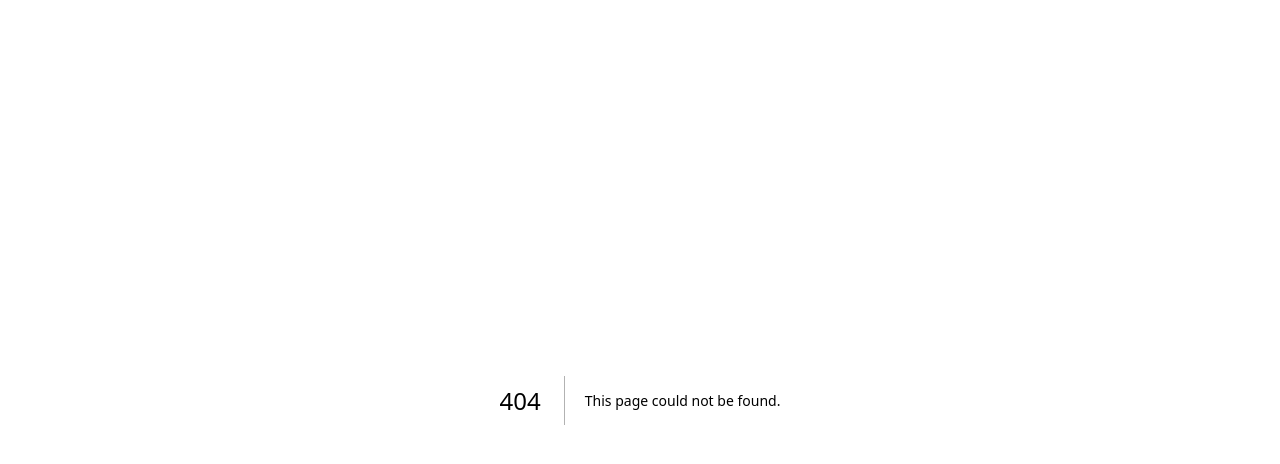
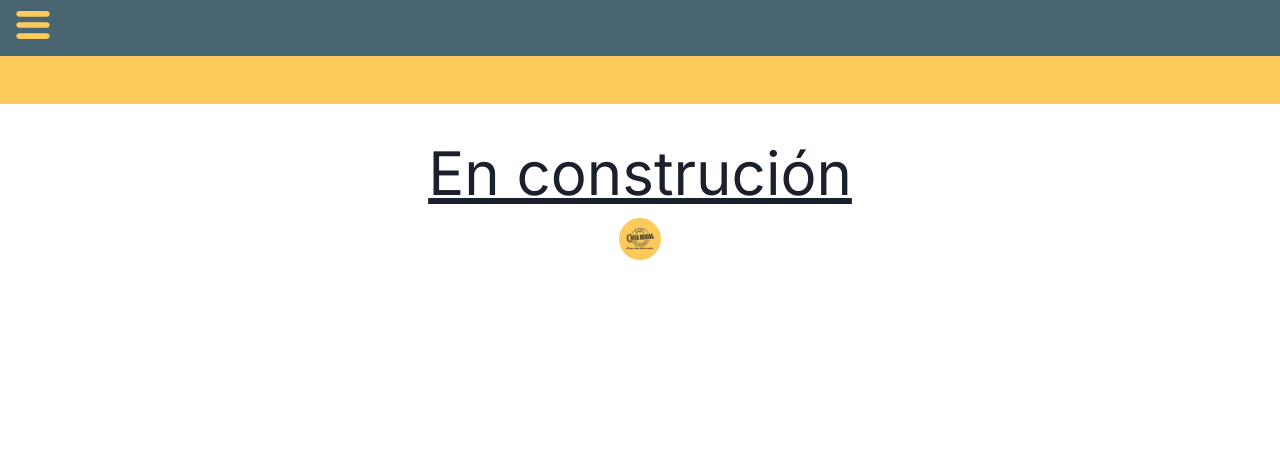
Before and after one commit to vezamx/casa-nogal-inventory-frontend, a Next.js app: page /pages/hosting in a window 1280 px wide. Before the commit this address had no page. Shown: the top 464 px of the page. Built offline with nearby package versions, Linux system fonts and the light colour scheme.

Commit message:
feat/ready for the first presentation

```diff
--- a/src/app/components/menuButton/MenuButton.tsx
+++ b/src/app/components/menuButton/MenuButton.tsx
@@ -108,7 +108,7 @@ const MenuButton = () => {
                     }}
                   />
                 }
-                href="#"
+                href="/pages/hosting"
               />
               <MenuItem
                 title="Eventos"
@@ -119,7 +119,7 @@ const MenuButton = () => {
                     }}
                   />
                 }
-                href="#"
+                href="/pages/events"
               />
               <MenuItem
                 title="Cerrar sistema"
@@ -130,7 +130,7 @@ const MenuButton = () => {
                     }}
                   />
                 }
-                href="#"
+                href="/"
               />
             </VStack>
           </DrawerBody>
--- a/src/app/components/shift/page.tsx
+++ b/src/app/components/shift/page.tsx
@@ -1,10 +1,27 @@
+"use client"
+import { useAuthorization } from '@/app/hooks/useAuthorization';
 import {
   Button,
 } from "@chakra-ui/react";
+import { useState } from "react";
 import MenuButton from "../menuButton/MenuButton";
 import { YellowLine } from "../yellowLine/YellowLine";
 
 const Clock = () => {
+  const [shift, setShift] = useState(true);
+  const { callApiWithToken } = useAuthorization();
+
+  const handleShift = (shift:boolean) => {
+    callApiWithToken({
+      method: "GET",
+      url: "/roles"
+    });
+    setShift(!shift);
+  };
+
+  const START_SHIFT = 'Iniciar turno';
+  const END_SHIFT = 'Finalizar turno';
+
   return (
     <>
       <div className="h-12 min-w-full bg-customGray mb-0">
@@ -17,8 +34,8 @@ const Clock = () => {
             height='6vh'
             width='17vw'
             color='white'
-          >
-            Iniciar Turno
+            onClick={() => handleShift(shift)}
+          >{shift ? START_SHIFT : END_SHIFT }
           </Button>
         </div>
       </div>
--- /dev/null
+++ b/src/app/pages/events/Events.tsx
@@ -0,0 +1,52 @@
+"use client";
+import { Box, Center, ScaleFade, Text } from "@chakra-ui/react";
+import { useState } from "react";
+
+import Logo from "@/app/components/logo/Logo";
+import MenuButton from "../../components/menuButton/MenuButton";
+import { YellowLine } from "../../components/yellowLine/YellowLine";
+
+const Events = () => {
+  const [isOpen, setIsOpen] = useState(true);
+
+  return (
+    <Box w="full">
+      <Box className="bg-customGray mb-0">
+        {/* no toma bg='customGray*/}
+        <Box>
+          <MenuButton />
+          <YellowLine />
+        </Box>
+      </Box>
+      <ScaleFade initialScale={0.9} in={isOpen}>
+        <Box>
+          <Center>
+            <Text fontSize="6xl" mt={6} as="u">
+              En construción
+            </Text>
+          </Center>
+          <Center>
+            <Box
+              display="flex"
+              justifyContent="center"
+              alignItems="center"
+              borderRadius="full"
+              overflow="hidden"
+              w={42}
+              h={42}
+              mb={4}
+            >
+              <Logo
+                className={"w-full h-full object-cover"}
+                width={2000}
+                height={2000}
+              />
+            </Box>
+          </Center>
+        </Box>
+      </ScaleFade>
+    </Box>
+  );
+};
+
+export default Events;
--- /dev/null
+++ b/src/app/pages/hosting/page.tsx
@@ -0,0 +1,52 @@
+"use client";
+import { Box, Center, ScaleFade, Text } from "@chakra-ui/react";
+import { useState } from "react";
+
+import Logo from "@/app/components/logo/Logo";
+import MenuButton from "../../components/menuButton/MenuButton";
+import { YellowLine } from "../../components/yellowLine/YellowLine";
+
+const Hosting = () => {
+  const [isOpen, setIsOpen] = useState(true);
+
+  return (
+    <Box w="full">
+      <Box className="bg-customGray mb-0">
+        {/* no toma bg='customGray*/}
+        <Box>
+          <MenuButton />
+          <YellowLine />
+        </Box>
+      </Box>
+      <ScaleFade initialScale={0.9} in={isOpen}>
+        <Box>
+          <Center>
+            <Text fontSize="6xl" mt={6} as="u">
+              En construción
+            </Text>
+          </Center>
+          <Center>
+            <Box
+              display="flex"
+              justifyContent="center"
+              alignItems="center"
+              borderRadius="full"
+              overflow="hidden"
+              w={42}
+              h={42}
+              mb={4}
+            >
+              <Logo
+                className={"w-full h-full object-cover"}
+                width={2000}
+                height={2000}
+              />
+            </Box>
+          </Center>
+        </Box>
+      </ScaleFade>
+    </Box>
+  );
+};
+
+export default Hosting;
```
